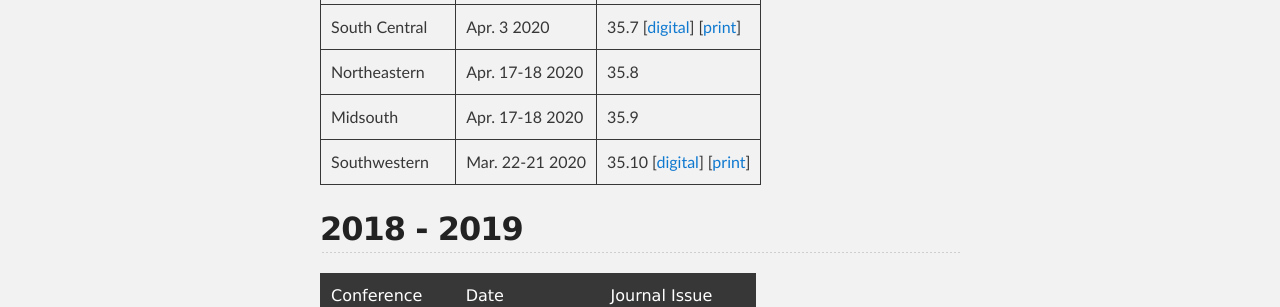
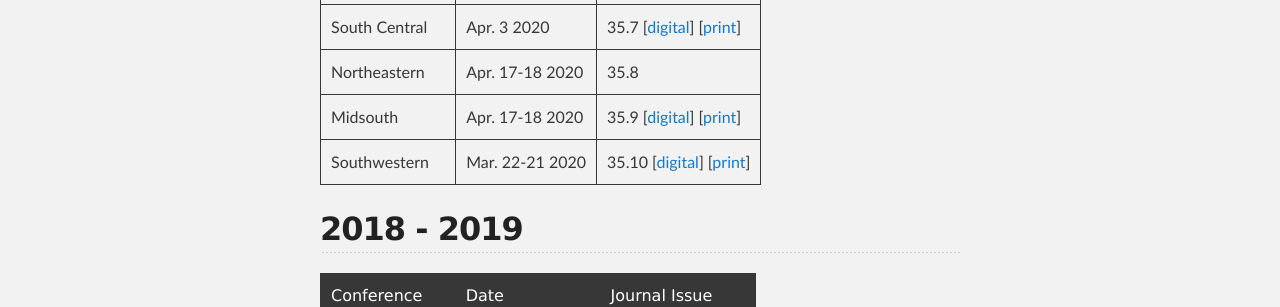
Before and after one commit to ccsc-journal/ccsc-editor, a Jekyll site: the page built from docs/index.md, in a window 1280 px wide. Shown: the part 1082-1389 px from the top of the page. Built offline with Jekyll 4.4.1, drawn with Linux system fonts in a browser that asks for light colours; our own code applies the rules of GitHub Pages for plain Markdown files.

Commit message:
add links to MS2020

```diff
--- a/docs/index.md
+++ b/docs/index.md
@@ -26,7 +26,7 @@ Sciences in Colleges" according to the following schedule.
 | Central Plains | Apr. 3-4 2020 | 35.6 [[digital](http://ccsc.org/publications/journals/CP2020.pdf)] [[print](https://www.amazon.com/dp/B0863S9KS3)] |
 | South Central | Apr. 3 2020 | 35.7 [[digital](http://ccsc.org/publications/journals/SC2020.pdf)] [[print](https://www.amazon.com/dp/B0863R6BDC)] |
 | Northeastern | Apr. 17-18 2020 | 35.8 |
-| Midsouth | Apr. 17-18 2020 | 35.9 |
+| Midsouth | Apr. 17-18 2020 | 35.9 [[digital](http://ccsc.org/publications/journals/MS2020.pdf)] [[print](https://www.amazon.com/dp/B0874JF86X)] |
 | Southwestern | Mar. 22-21 2020 | 35.10 [[digital](http://ccsc.org/publications/journals/SW2020.pdf)] [[print](https://www.amazon.com/dp/B0863R7GVL)]|
 
 ## 2018 - 2019
```
